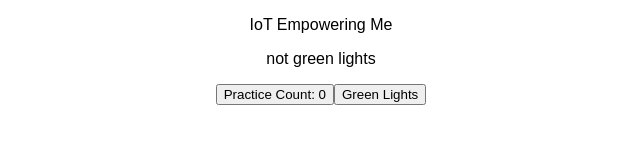
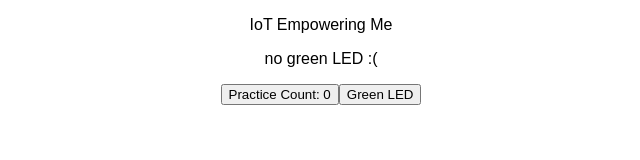
Before and after one commit to davideliason/iotempoweringme_site, a React (Create React App) app in the folder client/: page / in a window 1280 px wide. Shown: the top 160 px of the page, without its empty margins (319-959 px from the left). Built offline with nearby package versions, Linux system fonts and the light colour scheme.

Commit message:
I'm imagining a green LED on the client device (particle electron) to denote everything is okay, very low energy. RGB LED can be easily changed to different colors

```diff
--- a/client/src/App.js
+++ b/client/src/App.js
@@ -9,7 +9,7 @@ class App extends Component {
         practiceCount : 0
       };
       this.handleNumClick = this.handleNumClick.bind(this);
-      this.handleGreenClick = this.handleGreenClick.bind(this);
+      this.handleGreenLEDClick = this.handleGreenLEDClick.bind(this);
 
     }
 
@@ -19,7 +19,7 @@ class App extends Component {
     }));
   }
 
-  handleGreenClick(){
+  handleGreenLEDClick(){
     this.setState(prevState => ({
       sendGreenLights: !prevState.sendGreenLights
     }));
@@ -33,7 +33,7 @@ class App extends Component {
         <SendGreenLightCommand sendGreenLights={this.state.sendGreenLights}/>
         <button onClick={this.handleNumClick}>Practice Count: {this.state.practiceCount}
         </button>
-        <button onClick={this.handleGreenClick}>Green Lights {this.state.sendGreenLights}
+        <button onClick={this.handleGreenLEDClick}>Green LED {this.state.sendGreenLights}
         </button>
       </div>
     );
@@ -43,10 +43,10 @@ class App extends Component {
 function SendGreenLightCommand(props){
   const yesSendGreenLight = props.sendGreenLights;
   if (yesSendGreenLight){
-    return (<p>green lights</p>)
+    return (<p>green LED lights up! :)</p>)
   }
   else{
-    return (<p>not green lights</p>)
+    return (<p>no green LED :(</p>)
   }
 }
 
```
